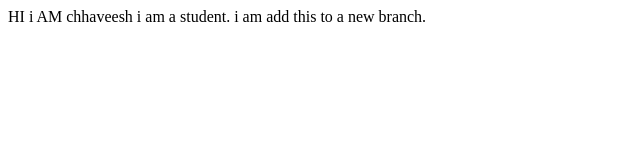
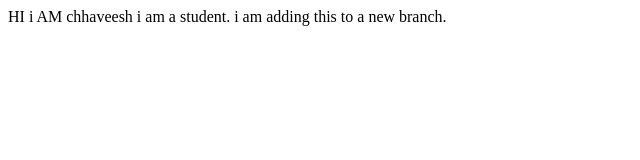
Before and after one commit to chhaveesh/practice, a plain HTML site: page index.html in a window 1280 px wide. Shown: the full height of the page, 0-640 px from the left. Drawn offline with Linux system fonts and the light colour scheme.

Commit message:
Update index.html

```diff
--- a/index.html
+++ b/index.html
@@ -9,6 +9,6 @@
 <body>
     HI i AM chhaveesh
     i am a student.
-    i am add this to a new branch.
+    i am adding this to a new branch.
 </body>
 </html>
```
